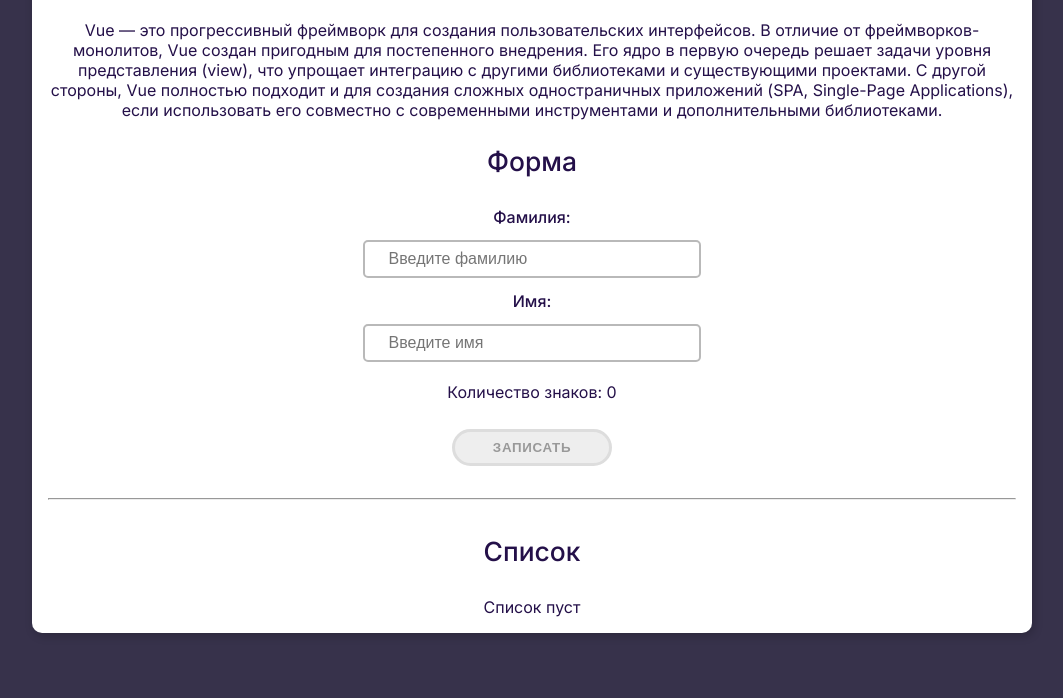
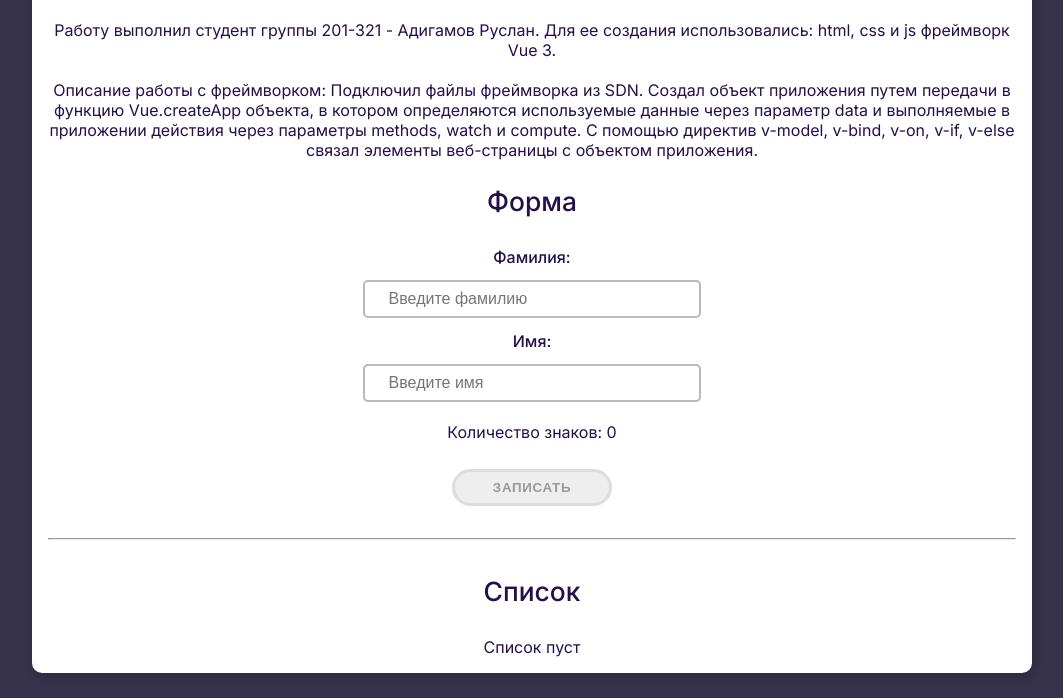
Before and after one commit to AdRuslan/webLab12, a plain HTML site: page index.html in a window 1280 px wide. Shown: the part 102-800 px from the top of the page, without its empty margins (108-1171 px from the left). Drawn offline with nearby package versions, Linux system fonts and the light colour scheme.

Commit message:
updated text in <p>

```diff
--- a/index.html
+++ b/index.html
@@ -12,14 +12,14 @@
       <div class="card">
         <h1>Список студентов</h1>
         <p>
-          Vue — это прогрессивный фреймворк для создания пользовательских
-          интерфейсов. В отличие от фреймворков-монолитов, Vue создан пригодным
-          для постепенного внедрения. Его ядро в первую очередь решает задачи
-          уровня представления (view), что упрощает интеграцию с другими
-          библиотеками и существующими проектами. С другой стороны, Vue
-          полностью подходит и для создания сложных одностраничных приложений
-          (SPA, Single-Page Applications), если использовать его совместно с
-          современными инструментами и дополнительными библиотеками.
+          Работу выполнил студент группы 201-321 - Адигамов Руслан. Для ее
+          создания использовались: html, css и js фреймворк Vue 3.
+          <br /><br />Описание работы с фреймворком: Подключил файлы фреймворка
+          из SDN. Создал объект приложения путем передачи в функцию
+          Vue.createApp объекта, в котором определяются используемые
+          данные через параметр data и выполняемые в приложении действия через
+          параметры methods, watch и compute. С помощью директив v-model, v-bind, v-on, v-if,
+          v-else связал элементы веб-страницы с объектом приложения.
         </p>
         <h2>Форма</h2>
         <form action="#">
@@ -29,7 +29,7 @@
             id="sname"
             v-bind:placeholder="placeholderSurname"
             v-model="inputValueSurname"
-            v-on:input = "isSurnameEmpty"
+            v-on:input="isSurnameEmpty"
           />
           <label for="fname">Имя:</label>
           <input
@@ -37,7 +37,7 @@
             id="fname"
             v-bind:placeholder="placeholderName"
             v-model="inputValueName"
-            v-on:input = "isNameEmpty"
+            v-on:input="isNameEmpty"
           />
           <div class="counter">Количество знаков: {{countSymbols}}</div>
           <button
```
